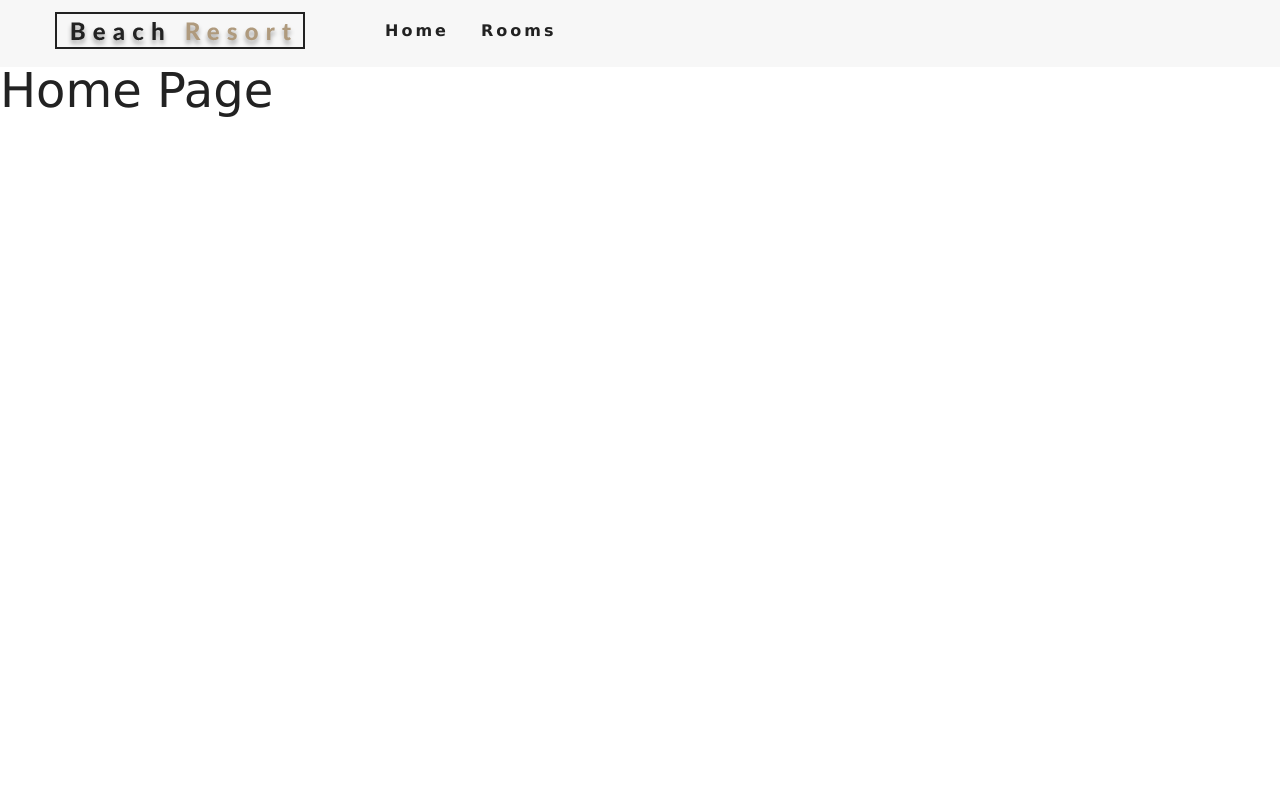
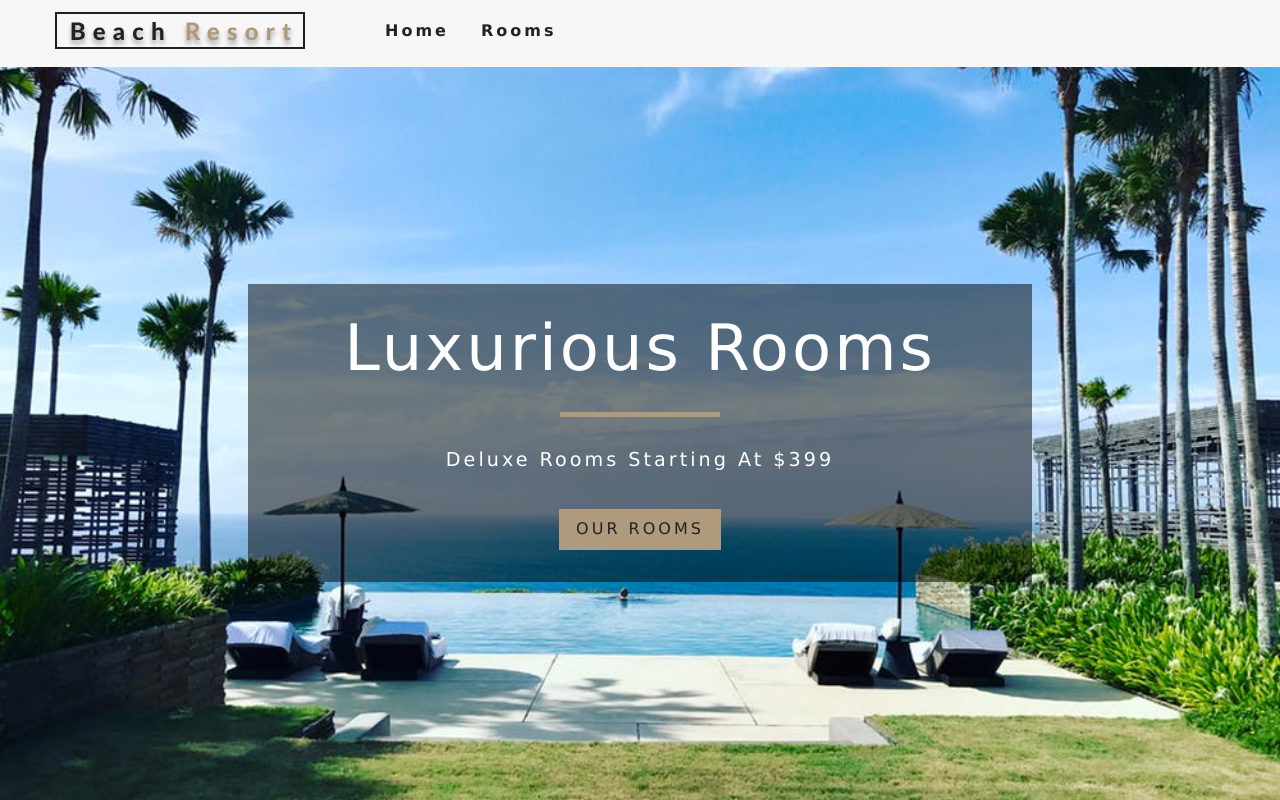
Before and after one commit to MelissaAstbury/beach-resort, a React (Create React App) app: page / in a window 1280 px wide. Built offline with nearby package versions, Linux system fonts and the light colour scheme.

Commit message:
added in the background image for each page and made a default for this also. Implemented a reusable banner which is currently being rendered on the Home Page

```diff
--- /dev/null
+++ b/src/components/Banner/Banner.js
@@ -0,0 +1,14 @@
+import React from "react";
+
+const Banner = ({ children, title, subtitle }) => {
+  return (
+    <div className="banner">
+      <h1>{title}</h1>
+      <div></div>
+      <p>{subtitle}</p>
+      {children}
+    </div>
+  );
+};
+
+export default Banner;
--- /dev/null
+++ b/src/components/Hero/Hero.js
@@ -0,0 +1,11 @@
+import React from "react";
+
+const Hero = ({ children, hero }) => {
+  return <header className={hero}>{children}</header>;
+};
+
+Hero.defaultProps = {
+  hero: "defaultHero",
+};
+
+export default Hero;
--- a/src/containers/ErrorPage/ErrorPage.js
+++ b/src/containers/ErrorPage/ErrorPage.js
@@ -1,11 +1,9 @@
 import React from "react";
 
+import Hero from "../../components/Hero/Hero";
+
 const ErrorPage = () => {
-  return (
-    <div>
-      <h1>Error Page</h1>
-    </div>
-  );
+  return <Hero />;
 };
 
 export default ErrorPage;
--- a/src/containers/Home/Home.js
+++ b/src/containers/Home/Home.js
@@ -1,10 +1,19 @@
 import React from "react";
+
+import { Link } from "react-router-dom";
+
+import Hero from "../../components/Hero/Hero";
+import Banner from "../../components/Banner/Banner";
 
 const Home = () => {
   return (
-    <div>
-      <h1>Home Page</h1>
-    </div>
+    <Hero>
+      <Banner title="Luxurious Rooms" subtitle="Deluxe Rooms starting at $399">
+        <Link to="/rooms" className="btn-primary">
+          Our Rooms
+        </Link>
+      </Banner>
+    </Hero>
   );
 };
 
--- a/src/containers/Rooms/Rooms.js
+++ b/src/containers/Rooms/Rooms.js
@@ -1,11 +1,9 @@
 import React from "react";
 
+import Hero from "../../components/Hero/Hero";
+
 const Rooms = () => {
-  return (
-    <div>
-      <h1>Rooms Page</h1>
-    </div>
-  );
+  return <Hero hero="roomsHero" />;
 };
 
 export default Rooms;
```
